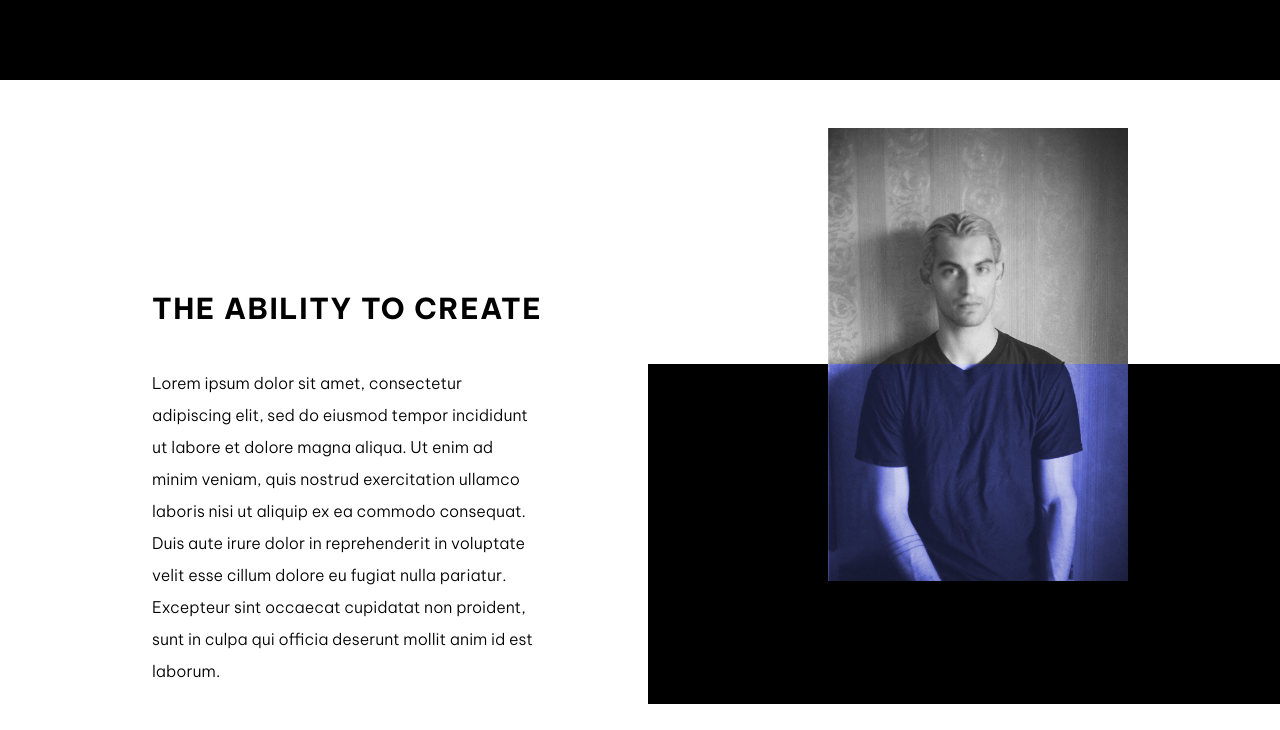
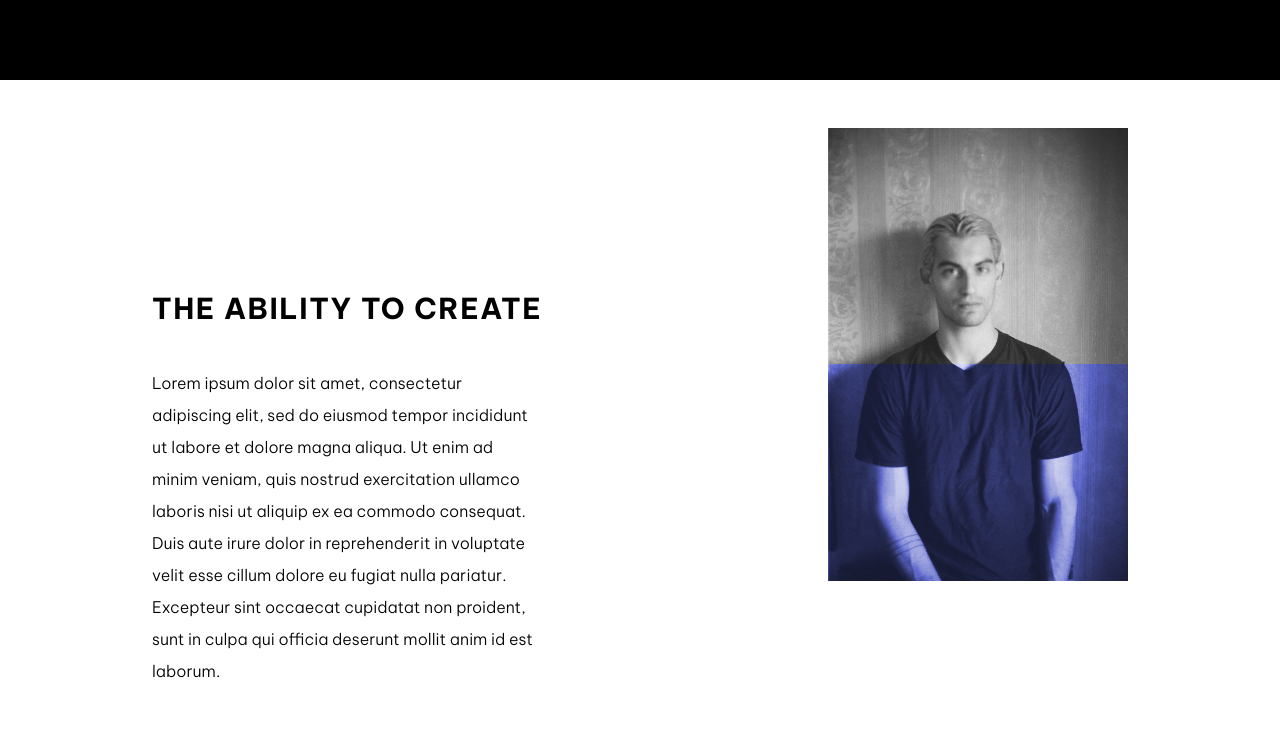
Before and after one commit to rodrigomones/Proyecto-gatsby-portfolio, a Gatsby site: page / in a window 1280 px wide. Shown: the part 720-1450 px from the top of the page. Built offline with nearby package versions, Linux system fonts and the light colour scheme; Gatsby itself is replaced by a stand-in of ours; grey boxes are pictures that could not be loaded.

Commit message:
add style

```diff
--- a/src/components/Photos.js
+++ b/src/components/Photos.js
@@ -6,7 +6,7 @@ function Photos({ itemsToShow, getImg, id }) {
   const breakpointColumnsObj = {
     default: 3,
     1100: 3,
-    700: 2,
+    800: 2,
     500: 1,
   };
 
--- a/src/styles/styles.scss
+++ b/src/styles/styles.scss
@@ -19,19 +19,23 @@ body {
 
 .container {
   width: 1640px;
-  min-width: 1640px;
+  //min-width: 1640px;
   margin: 0 auto;
   @media (max-width: 1440px) {
     width: 1280px;
-    min-width: 1280px;
+    //min-width: 1280px;
   }
   @media (max-width: 1280px) {
     width: 976px;
-    min-width: 976px;
+    //min-width: 976px;
   }
   @media (max-width: 976px) {
     width: 768px;
-    min-width: 768px;
+    //min-width: 768px;
+  }
+  @media (max-width: 700px) {
+    width: auto;
+    //min-width: 768px;
   }
 }
 
@@ -168,6 +172,7 @@ header {
     align-items: center;
     .content {
       width: 33%;
+      z-index: 9;
       @media (max-width: 1440px) {
         width: 40%;
       }
@@ -226,11 +231,12 @@ header {
     }
   }
   .black-box {
-    background: $black;
+    background: $white;
     height: 418px;
     width: 836px;
     position: absolute;
     right: 0;
+    z-index: 0;
     top: 50%;
     transform: translateY(-50%);
     @media (max-width: 1440px) {
@@ -479,6 +485,7 @@ footer {
 .images {
   -webkit-transition: all 350ms ease;
   transition: all 350ms ease;
+  object-fit: contain;
   cursor: pointer;
   margin-bottom: 12px;
 }
```
